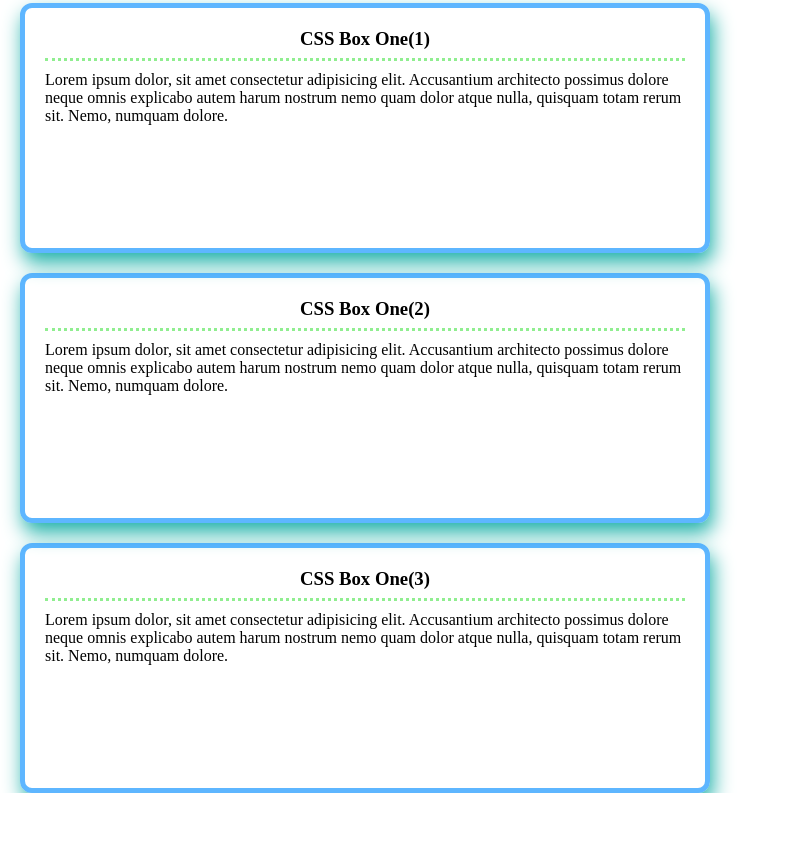
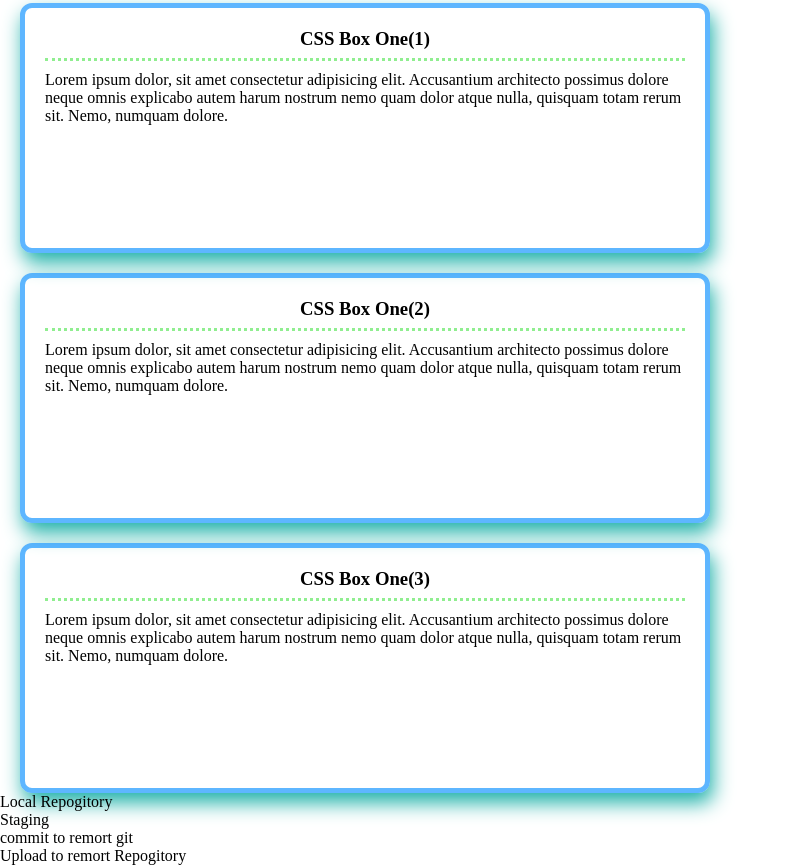
Before and after one commit to farukcse17/Web_Development_Projects, a plain HTML site: page Milestone_1/Module_2/external_css.html in a window 1280 px wide. Shown: the part 249-1114 px from the top of the page, without its empty margins (0-792 px from the left). Before the commit the page ends 1042 px from the top, so only its background shows below. Drawn offline with Linux system fonts and the light colour scheme.

Commit message:
I have added list in external css html file

```diff
--- a/Milestone_1/Module_2/external_css.html
+++ b/Milestone_1/Module_2/external_css.html
@@ -42,5 +42,12 @@
         </p>
     </div>
 
+    <ul>
+        <li>Local Repogitory</li>
+        <li>Staging</li>
+        <li>commit to remort git</li>
+        <li>Upload to remort Repogitory</li>
+    </ul>
+
 </body>
 </html>
```
